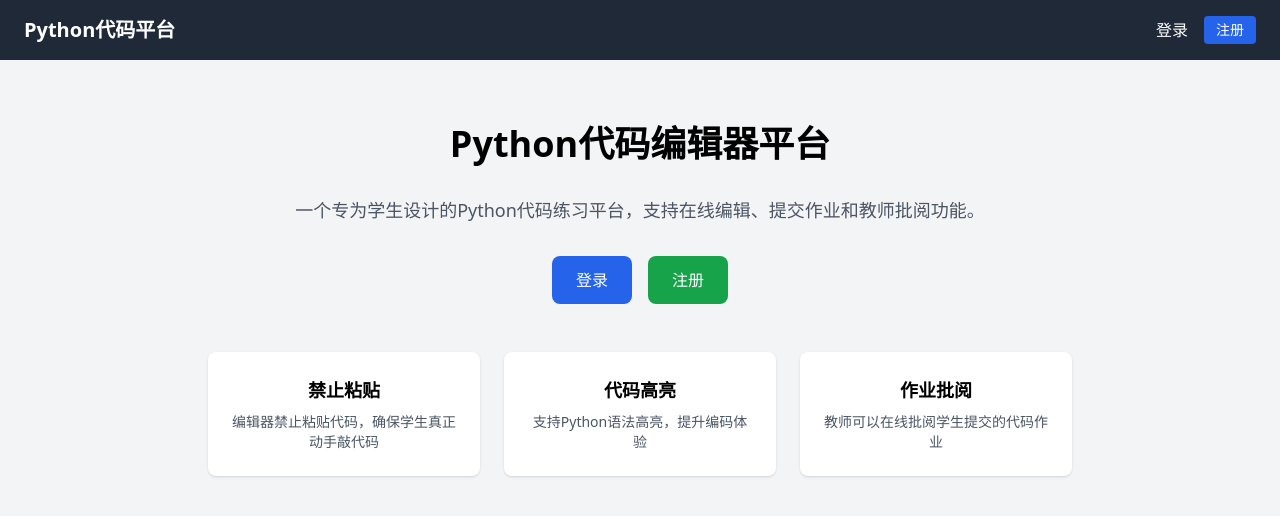
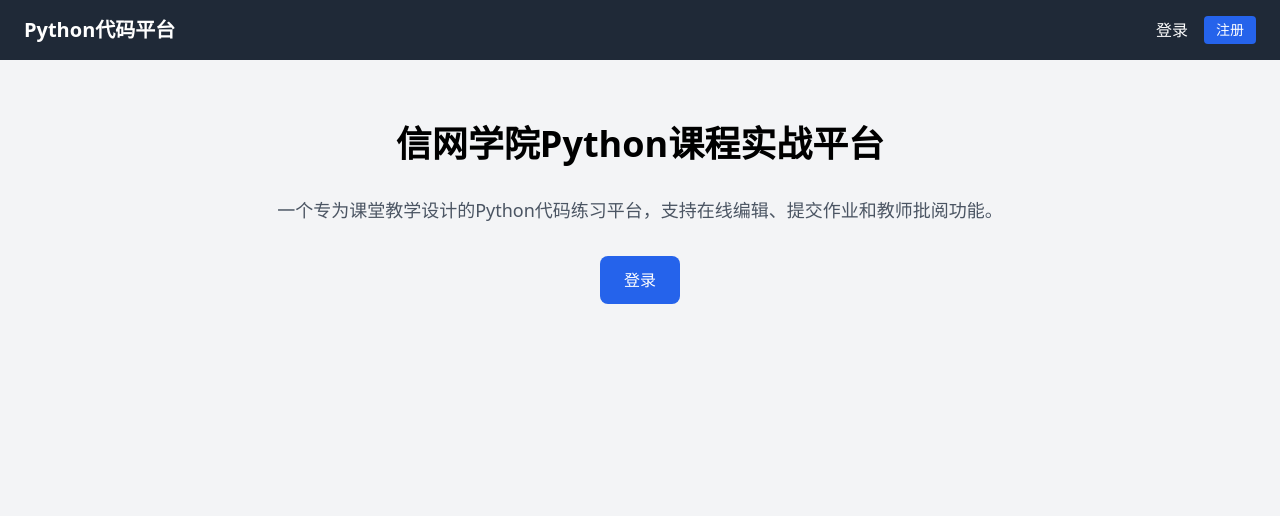
Before and after one commit to wzbwan/code-editor-platform, a Next.js app: page / in a window 1280 px wide. Shown: the top 516 px of the page. Built offline with nearby package versions, Linux system fonts and the light colour scheme; no server answers.

Commit message:
取消注册

```diff
--- a/src/app/login/page.tsx
+++ b/src/app/login/page.tsx
@@ -67,12 +67,12 @@
         >
           {loading ? '登录中...' : '登录'}
         </button>
-        <p className="mt-4 text-center text-sm text-gray-600">
+        {/* <p className="mt-4 text-center text-sm text-gray-600">
           没有账号？{' '}
           <Link href="/register" className="text-blue-600 hover:underline">
             注册
           </Link>
-        </p>
+        </p> */}
         {/* <div className="mt-6 p-4 bg-gray-50 rounded text-sm text-gray-600"> */}
           {/* <p className="font-medium mb-2">测试账号：</p> */}
           {/* <p>教师: teacher / 123456</p>
--- a/src/app/page.tsx
+++ b/src/app/page.tsx
@@ -12,9 +12,9 @@
 
   return (
     <div className="max-w-4xl mx-auto px-4 py-16 text-center">
-      <h1 className="text-4xl font-bold mb-8">Python代码编辑器平台</h1>
+      <h1 className="text-4xl font-bold mb-8">信网学院Python课程实战平台</h1>
       <p className="text-gray-600 mb-8 text-lg">
-        一个专为学生设计的Python代码练习平台，支持在线编辑、提交作业和教师批阅功能。
+        一个专为课堂教学设计的Python代码练习平台，支持在线编辑、提交作业和教师批阅功能。
       </p>
       <div className="space-x-4">
         <Link
@@ -23,14 +23,14 @@
         >
           登录
         </Link>
-        <Link
+        {/* <Link
           href="/register"
           className="inline-block bg-green-600 text-white px-6 py-3 rounded-lg hover:bg-green-700"
         >
           注册
-        </Link>
+        </Link> */}
       </div>
-      <div className="mt-12 grid grid-cols-1 md:grid-cols-3 gap-6">
+      {/* <div className="mt-12 grid grid-cols-1 md:grid-cols-3 gap-6">
         <div className="bg-white p-6 rounded-lg shadow">
           <h3 className="font-semibold text-lg mb-2">禁止粘贴</h3>
           <p className="text-gray-600 text-sm">编辑器禁止粘贴代码，确保学生真正动手敲代码</p>
@@ -43,7 +43,7 @@
           <h3 className="font-semibold text-lg mb-2">作业批阅</h3>
           <p className="text-gray-600 text-sm">教师可以在线批阅学生提交的代码作业</p>
         </div>
-      </div>
+      </div> */}
     </div>
   )
 }
```
Also changed, not shown: 1 other file (tests, documents, lock files or other folders).
